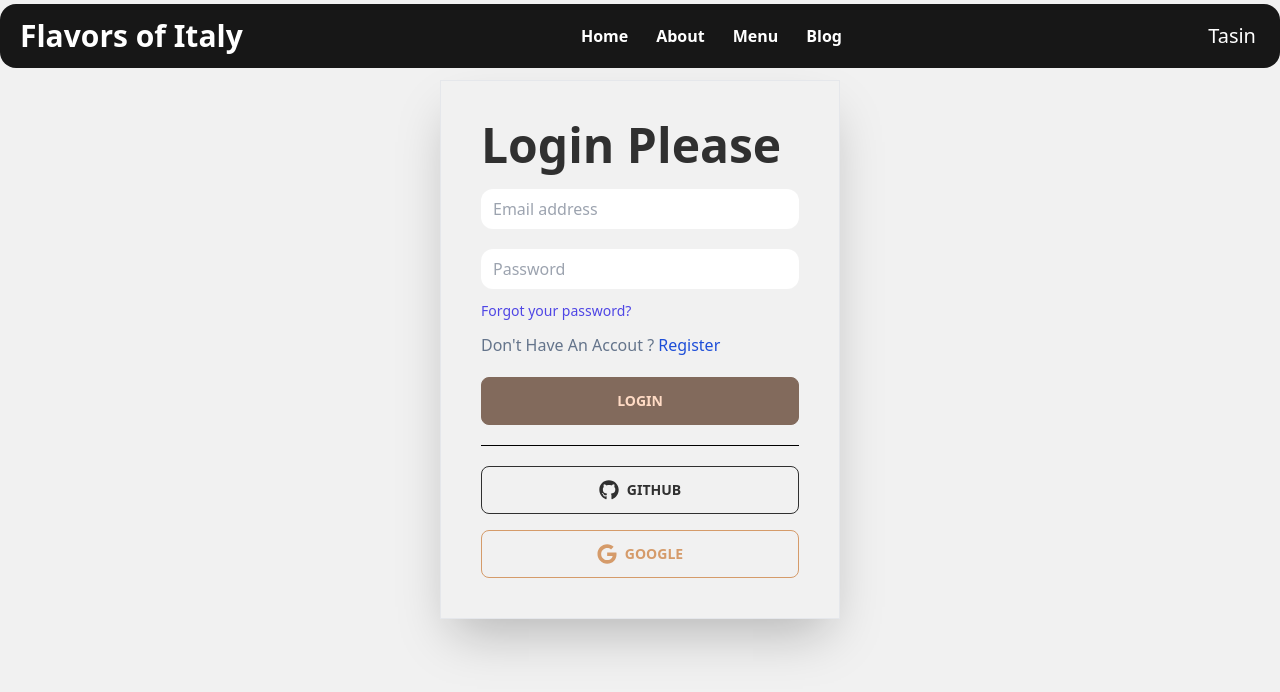
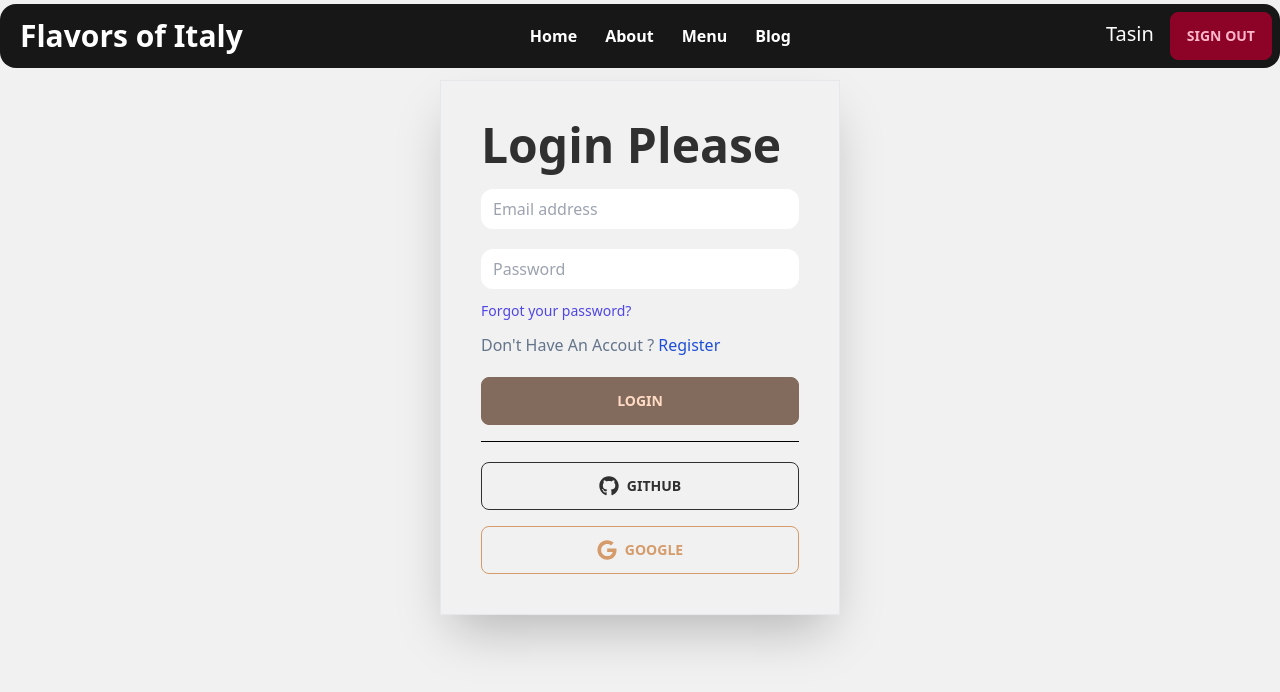
Before and after one commit to FreelancerTasin507/Assignment-10, a React (Vite) app: page /login in a window 1280 px wide. Shown: the top 692 px of the page. Built offline with nearby package versions, Linux system fonts and the light colour scheme.

Commit message:
google login setup and get data complete

```diff
--- a/src/Pages/Login&RegisterPage/Login/Login.jsx
+++ b/src/Pages/Login&RegisterPage/Login/Login.jsx
@@ -1,12 +1,29 @@
-import React from "react";
+import React, { useContext } from "react";
 import { Link } from "react-router-dom";
 import { FaGithub,FaGoogle } from 'react-icons/fa';
+import { AuthContext } from "../../../Providers/AuthProvider/AuthProvider";
 
 const Login = () => {
+
+  const { googleLogin } = useContext(AuthContext);
+
+  const handleGoogleLogin =(e)=>{
+    googleLogin()
+    .then(result =>{
+      const loggedUser = result.user;
+      console.log(loggedUser);
+
+    })
+    .catch(error =>{
+      console.log(error.message);
+    })
+  }
+
+
   return (
-    <div className="mt-20 w-[400px] mx-auto">
+    <div className="mt-20 w-[400px] mx-auto border p-10 shadow-2xl">
       {/* login form */}
-      <form className="border p-10 shadow-2xl">
+      <form>
         <h1 className="text-5xl font-semibold mb-5 ">Login Please</h1>
         <div>
           <label htmlFor="email" className="sr-only">
@@ -50,13 +67,12 @@ const Login = () => {
         </div>
           <p className="mt-3 text-slate-500">Don't Have An Accout ? <Link className="text-blue-700" to="/register">Register</Link></p>
         <input className="btn w-full mt-5" type="submit" value="Login" />
-        <hr className="border-black mt-5 mb-5"/>
+      </form>
+      <hr className="border-black mb-5 mt-4"/>
         <div className="flex flex-col gap-4">
         <button className="btn btn-outline"><FaGithub className="text-xl mr-2"></FaGithub>GitHub</button>
-        <button className="btn btn-outline btn-accent"><FaGoogle className="text-xl mr-2"></FaGoogle>Google</button>
+        <button onClick={handleGoogleLogin} className="btn btn-outline btn-accent"><FaGoogle className="text-xl mr-2"></FaGoogle>Google</button>
         </div>
-      </form>
-
     </div>
   );
 };
--- a/src/Providers/AuthProvider/AuthProvider.jsx
+++ b/src/Providers/AuthProvider/AuthProvider.jsx
@@ -1,15 +1,25 @@
 import React, { createContext } from 'react';
 import { getAuth } from "firebase/auth";
 import app from '../../Firebase/firebase.config';
+import { GoogleAuthProvider ,signInWithPopup} from "firebase/auth";
+
 
 export const AuthContext = createContext(null);
 
 const auth = getAuth(app)
 
 const AuthProvider = ({children}) => {
+    const provider = new GoogleAuthProvider();
     const user = {displayName : 'Tasin'}
+
+    const googleLogin = () =>{
+        return signInWithPopup(auth, provider)
+    }
+
+
     const authInfo = {
         user,
+        googleLogin
     }
     return (
         <AuthContext.Provider value={authInfo}>
--- a/src/components/Header/Header.jsx
+++ b/src/components/Header/Header.jsx
@@ -48,7 +48,12 @@ const Header = () => {
         </div>
         <div>
           {user
-          ? <span className="text-white text-xl mr-4">{user.displayName}</span>
+          ? <div>
+            <span className="text-white text-xl mr-4">{user.displayName}</span>
+            <Link>
+              <button className="btn btn-primary">Sign Out</button>
+            </Link>
+          </div>
           : <div className="flex">
           <FaUserCircle className="text-white text-4xl mr-4"></FaUserCircle>
           <Link to='/login'>
```
